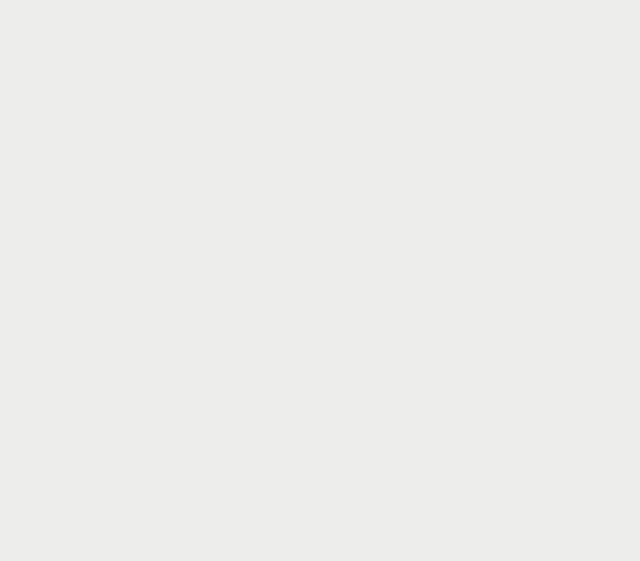
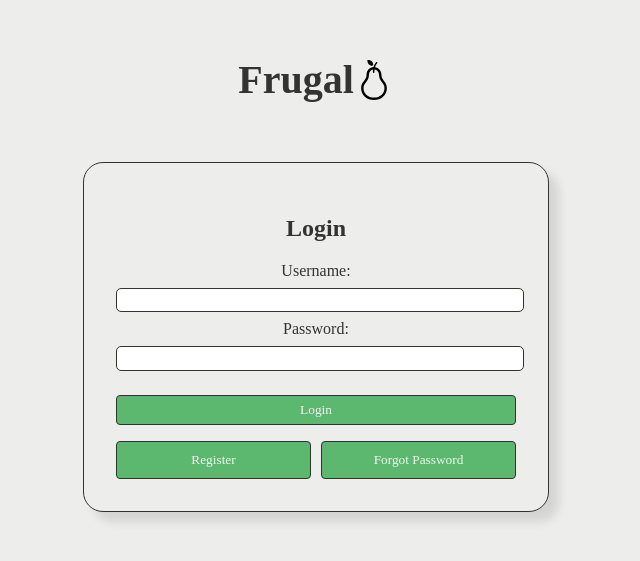
Before and after one commit to AlexDoehring/Frugal-Finance-App, a React (Vite) app in the folder frontend/: page /login in a window 1280 px wide. Before the commit this address had no page. Shown: the part 129-690 px from the top of the page, without its empty margins (324-964 px from the left). Built offline with nearby package versions, Linux system fonts and the light colour scheme.

Commit message:
Updated default route and login path

```diff
--- a/frontend/src/App.jsx
+++ b/frontend/src/App.jsx
@@ -5,19 +5,23 @@ File: App.jsx
 Purpose: Defines the main routing structure of the application, connecting each page.
 */
 
-import { Routes, Route } from "react-router-dom";
+import { Routes, Route, Navigate } from "react-router-dom";
 import Login from "./pages/Login"; // Import login functionality
-import Register from "./pages/Register";  // Import new user registration functionality
+import Register from "./pages/Register"; // Import new user registration functionality
 import ForgotPassword from "./pages/ForgotPassword"; // Placeholder for the forgot password page
 import Main from "./pages/Main"; // Placeholder for the main page
 
 function App() {
   return (
     <Routes>
-      <Route path="/" element={<Login />} />
+      {/* Redirect root to /login */}
+      <Route path="/" element={<Navigate to="/login" replace />} />
+      <Route path="/login" element={<Login />} />
       <Route path="/register" element={<Register />} />
       <Route path="/forgot-password" element={<ForgotPassword />} />
       <Route path="/main" element={<Main />} />
+      {/* Fallback route for undefined paths */}
+      <Route path="*" element={<div>404 - Page Not Found</div>} />
     </Routes>
   );
 }
```
